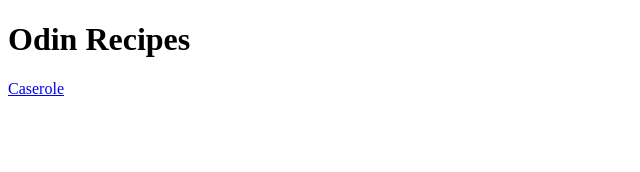
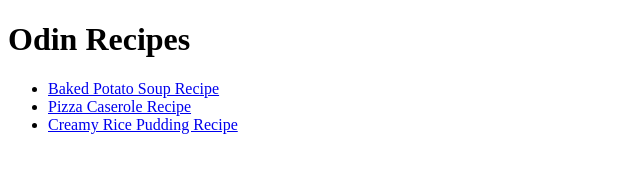
Before and after one commit to Mortal-Giant/odin-recipes, a plain HTML site: page index.html in a window 1280 px wide. Shown: the whole page, without its empty margins (0-640 px from the left). Drawn offline with Linux system fonts and the light colour scheme.

Commit message:
Added links to all other recipes index.html

```diff
--- a/index.html
+++ b/index.html
@@ -6,6 +6,11 @@
     </head>
     <body>
         <h1>Odin Recipes</h1>
-        <a href="recipes/caserole.html">Caserole</a>
+        <ul>
+            <li><a href="./recipes/baked-potato-soup.html">Baked Potato Soup Recipe</a></li>
+            <li><a href="./recipes/caserole.html">Pizza Caserole Recipe</a></li>
+            <li><a href="./recipes/creamy-rice-pudding.html">Creamy Rice Pudding Recipe</a></li>
+
+        </ul>
     </body>
 </html>
```
